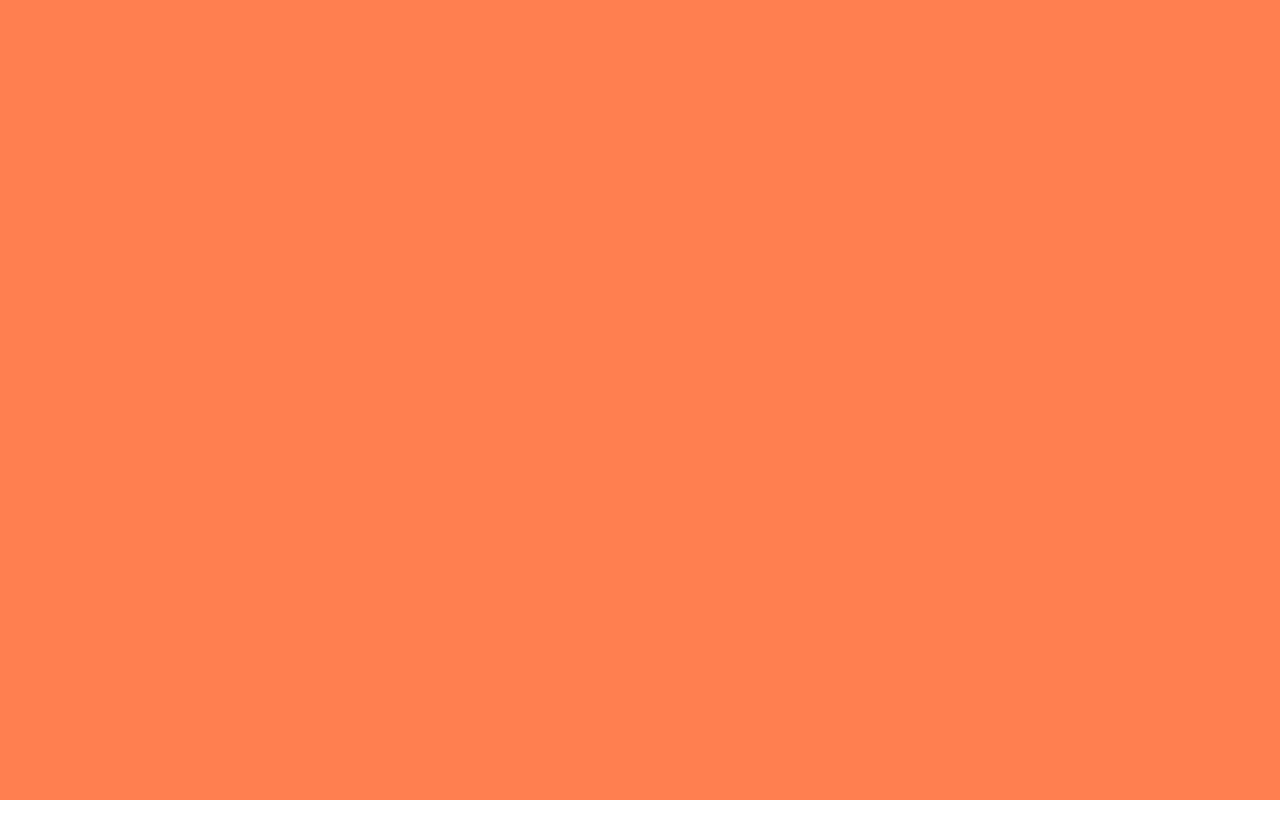
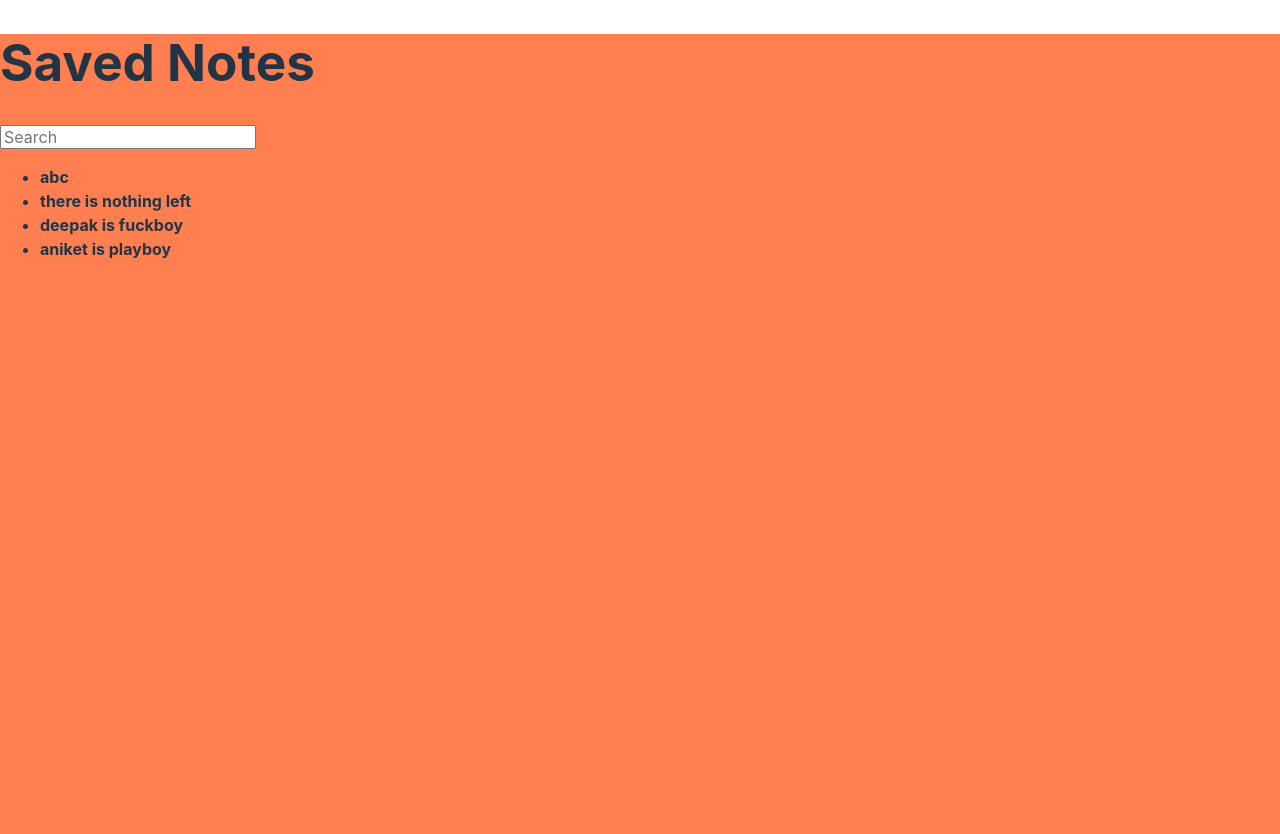
Before and after one commit to deepak-gangwar/note-chrome-extension, a React (Vite) app: page / in a window 1280 px wide. Before the commit the page ends 800 px from the top, so only its background shows below. Built offline with nearby package versions, Linux system fonts and the light colour scheme.

Commit message:
search function implemented

```diff
--- a/src/components/Panel.jsx
+++ b/src/components/Panel.jsx
@@ -1,7 +1,63 @@
 import styles from '../styles/Panel.module.css'
+import { useState } from 'react';
+
+const totalNotes = [
+    {
+     id: 1,
+     note: "abc"
+    },
+    {
+     id: 2,
+     note: "there is nothing left"
+    },
+    {
+     id: 3,
+     note: "deepak is fuckboy"
+    },
+    {
+     id: 4,
+     note: "aniket is playboy"
+    }
+   ]
 
 export default function Panel() {
+
+
+  const [currentNotes, setCurrentNotes] = useState(totalNotes);
+
+  const search = async (query) => {
+    console.log(query)
+
+    // const response = await fetch(
+    //   'http://localhost:8080?' + new URLSearchParams({ q })
+    // );
+    // const currentNotes = await response.json();
+
+    const searchedNotes = totalNotes.filter(element => {
+      return element.note.includes(query);
+    });
+
+    console.log(searchedNotes)
+
+    setCurrentNotes(searchedNotes);
+  };
+
     return (
-        <div className={styles.panel}></div>
+        <div className={styles.panel}>
+
+
+    <main>
+      <h1>Saved Notes</h1>
+      <input type = "text" placeholder = "Search" onChange={(e) => search(e.target.value)} />
+      <ul>
+        {currentNotes.map((item) => (
+          <li key={item.id}>
+            <strong>{item.note}</strong>
+          </li>
+        ))}
+
+      </ul>
+    </main>
+        </div>
     )
 }
```
Also changed, not shown: src/App.jsx (line endings or trailing spaces).
